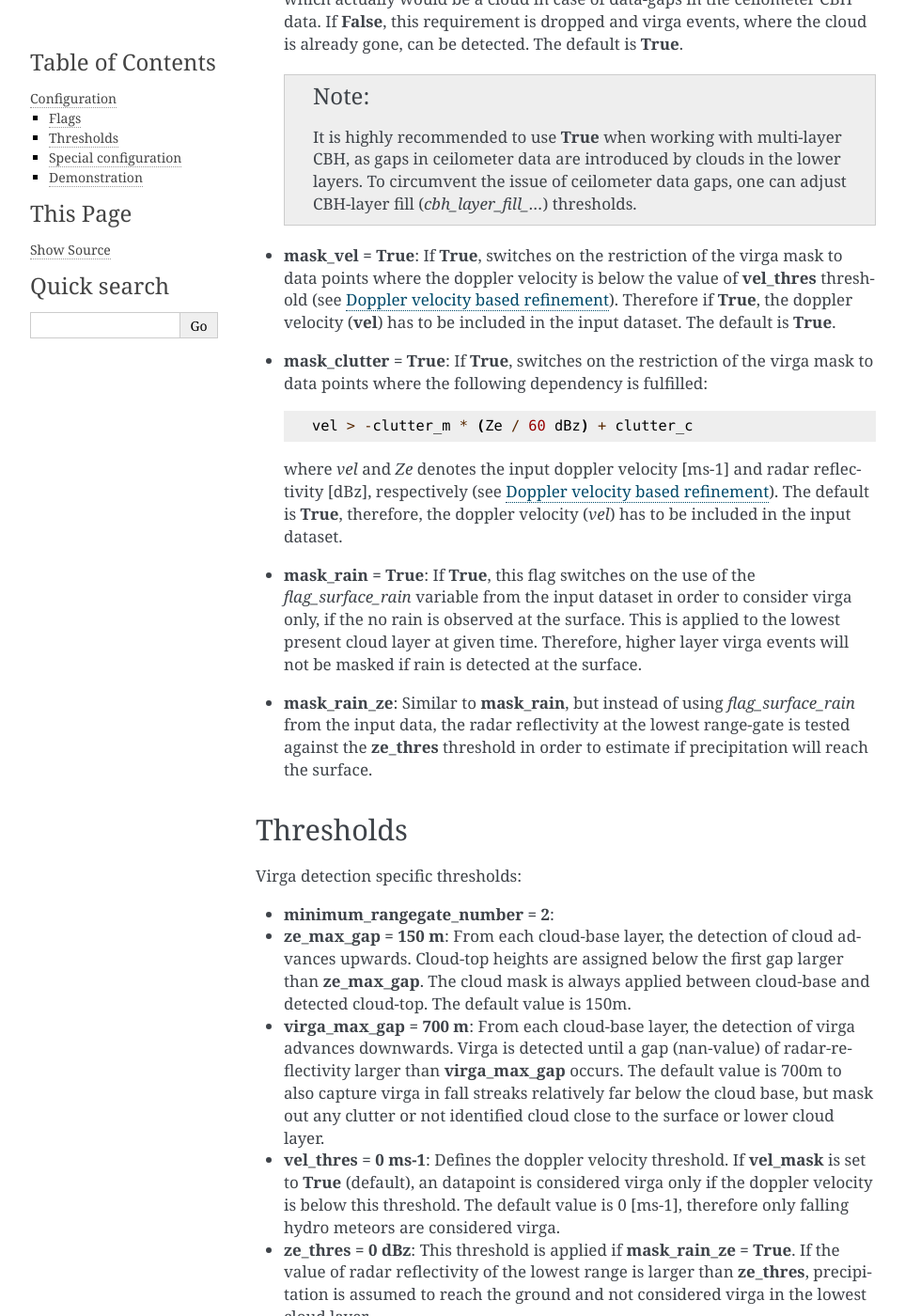
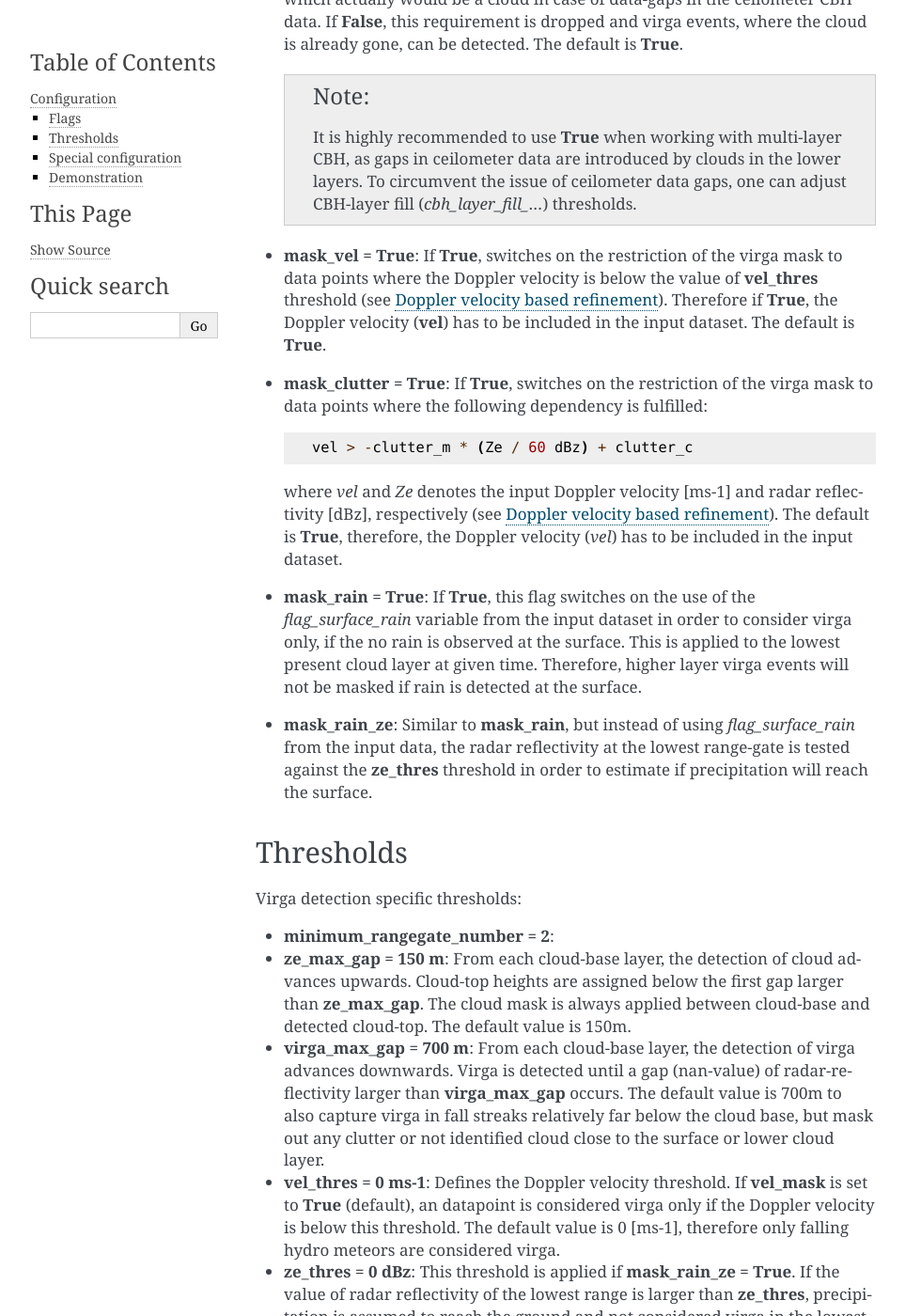
Before and after one commit to remsens-lim/virga_sniffer, a Sphinx documentation site: the page built from docs/config.md, in a window 1280 px wide and 1400 px high, scrolled down 412 px. Shown: the whole window at 94% size, without its empty margins (148-1111 px from the left). Built offline with Sphinx 7.4.7, drawn with Linux system fonts in a browser that asks for light colours.

````diff
--- a/docs/config.md
+++ b/docs/config.md
@@ -11,16 +11,16 @@ Flags are boolean values which control certain functionality of the Virga-Sniffe
    ```{note}
    It is highly recommended to use **True** when working with multi-layer CBH, as gaps in ceilometer data are introduced by clouds in the lower layers. To circumvent the issue of ceilometer data gaps, one can adjust CBH-layer fill (*cbh_layer_fill_...*) thresholds.
    ```
- - **mask_vel = True**: If **True**, switches on the restriction of the virga mask to data points where the doppler velocity is below the value of **vel_thres** threshold (see [Doppler velocity
+ - **mask_vel = True**: If **True**, switches on the restriction of the virga mask to data points where the Doppler velocity is below the value of **vel_thres** threshold (see [Doppler velocity
    based refinement](mvel)). Therefore if
    **True**,
-   the doppler velocity (**vel**) has to be included in the input dataset. The default is **True**.
+   the Doppler velocity (**vel**) has to be included in the input dataset. The default is **True**.
  - **mask_clutter = True**: If **True**, switches on the restriction of the virga mask to data points where the following dependency is fulfilled:
    ```
    vel > -clutter_m * (Ze / 60 dBz) + clutter_c
    ```
-   where *vel* and *Ze* denotes the input doppler velocity [ms-1] and radar reflectivity [dBz], respectively (see [Doppler velocity based refinement](mvel)). The default is **True**, therefore,
-   the doppler velocity (*vel*) has to be included in
+   where *vel* and *Ze* denotes the input Doppler velocity [ms-1] and radar reflectivity [dBz], respectively (see [Doppler velocity based refinement](mvel)). The default is **True**, therefore,
+   the Doppler velocity (*vel*) has to be included in
    the input dataset.
  - **mask_rain = True**: If **True**, this flag switches on the use of the *flag_surface_rain* variable from the input dataset in order to consider virga only, if the no rain is observed at the
    surface. This is applied to the lowest present cloud layer at given time. Therefore, higher layer virga events will not be masked if rain is detected at the surface.
@@ -36,7 +36,7 @@ Virga detection specific thresholds:
  - **virga_max_gap = 700 m**: From each cloud-base layer, the detection of virga advances downwards. Virga is detected until a gap (nan-value) of radar-reflectivity larger than **virga_max_gap**
    occurs. The default value is 700m to also capture virga in fall streaks relatively far below the cloud base, but mask out any clutter or not identified cloud close to the surface or lower cloud
    layer.
- - **vel_thres = 0 ms-1**: Defines the doppler velocity threshold. If **vel_mask** is set to **True** (default), an datapoint is considered virga only if the doppler velocity is below this threshold.
+ - **vel_thres = 0 ms-1**: Defines the Doppler velocity threshold. If **vel_mask** is set to **True** (default), an datapoint is considered virga only if the Doppler velocity is below this threshold.
    The
    default value is 0 [ms-1], therefore only falling hydro meteors are considered virga.
  - **ze_thres = 0 dBz**: This threshold is applied if **mask_rain_ze = True**. If the value of radar reflectivity of the lowest range is larger than **ze_thres**, precipitation is assumed to reach
````
